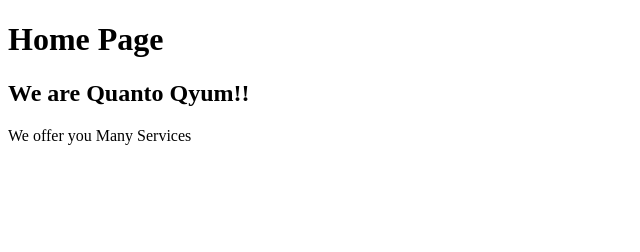
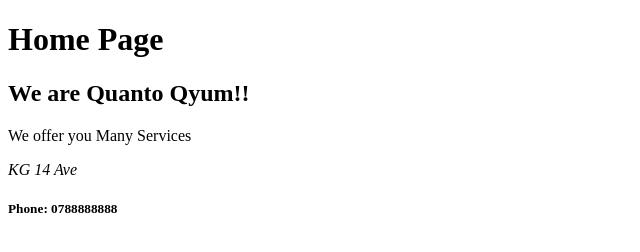
Before and after one commit to edine-noella/Git-practice-project1, a plain HTML site: page home.html in a window 1280 px wide. Shown: the whole page, without its empty margins (0-640 px from the left). Drawn offline with Linux system fonts and the light colour scheme.

Commit message:
footer changes squashing

```diff
--- a/home.html
+++ b/home.html
@@ -10,5 +10,7 @@
 
     <h2> We are Quanto Qyum!!</h2>
     <p>We offer you Many Services</p>
+    <address>KG 14 Ave</address>
+    <h5>Phone: 0788888888</h5>
 </body>
 </html>
```
